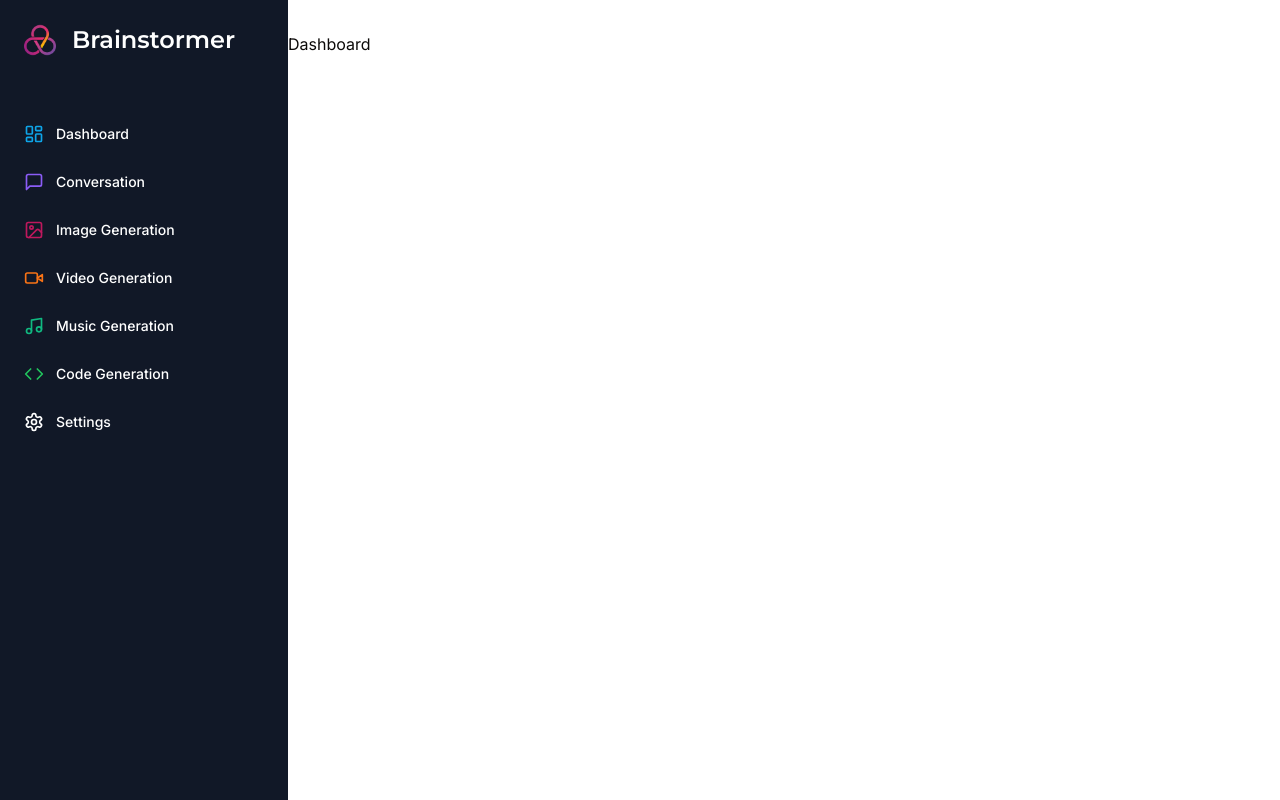
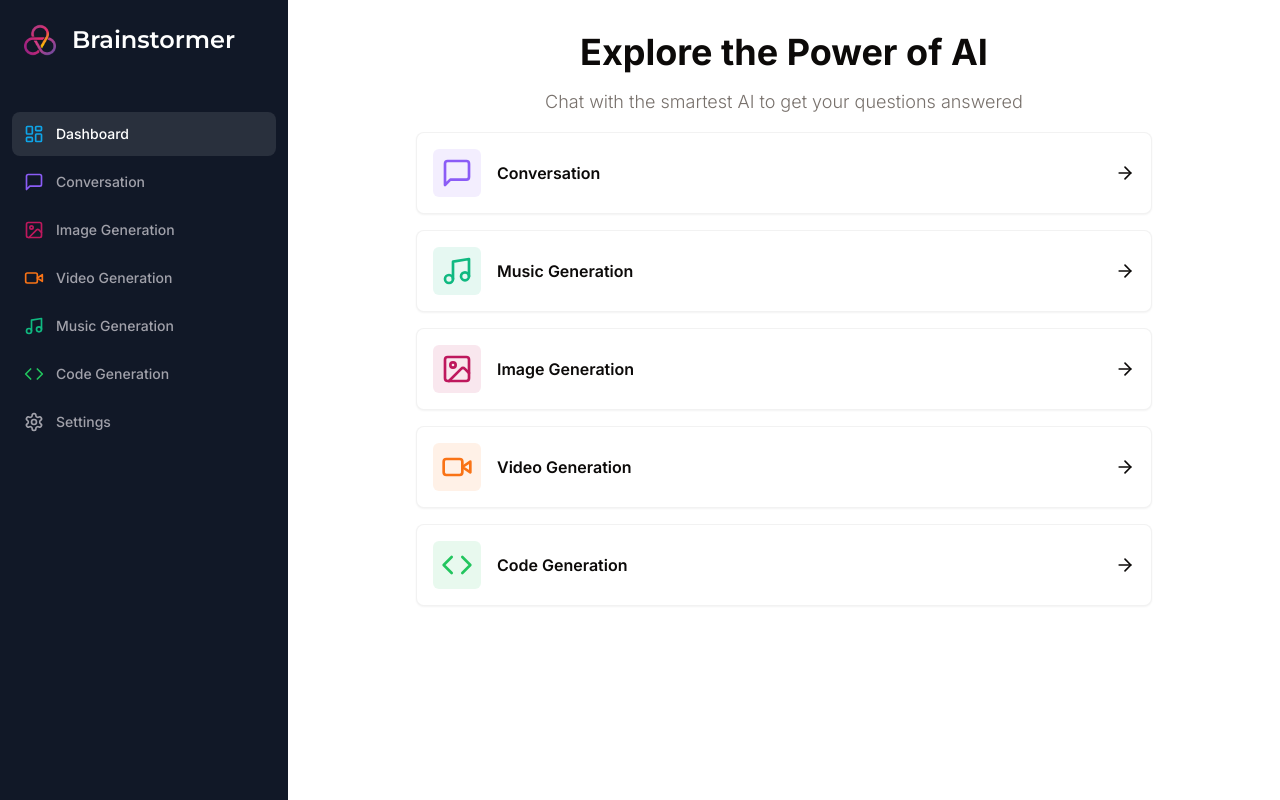
Before and after one commit to SashaMihalache/ai-everything-sass, a Next.js app: page /dashboard in a window 1280 px wide. Built offline with nearby package versions, Linux system fonts and the light colour scheme.

Commit message:
add dashboard

```diff
--- a/app/(dashboard)/(routes)/dashboard/page.tsx
+++ b/app/(dashboard)/(routes)/dashboard/page.tsx
@@ -1,6 +1,87 @@
+'use client';
+
 import { Button } from '@/components/ui/button';
+import { Card } from '@/components/ui/card';
+import { cn } from '@/lib/utils';
 import { UserButton } from '@clerk/nextjs';
+import {
+  ArrowRight,
+  Code,
+  ImageIcon,
+  MessageSquare,
+  Music,
+  VideoIcon,
+} from 'lucide-react';
+import { useRouter } from 'next/navigation';
+
+const tools = [
+  {
+    label: 'Conversation',
+    icon: MessageSquare,
+    color: 'text-violet-500',
+    bgColor: 'bg-violet-500/10',
+    href: '/conversation',
+  },
+  {
+    label: 'Music Generation',
+    icon: Music,
+    color: 'text-emerald-500',
+    bgColor: 'bg-emerald-500/10',
+    href: '/music',
+  },
+  {
+    label: 'Image Generation',
+    icon: ImageIcon,
+    color: 'text-pink-700',
+    bgColor: 'bg-pink-700/10',
+    href: '/image',
+  },
+  {
+    label: 'Video Generation',
+    icon: VideoIcon,
+    color: 'text-orange-500',
+    bgColor: 'bg-orange-500/10',
+    href: '/conversation',
+  },
+  {
+    label: 'Code Generation',
+    icon: Code,
+    color: 'text-green-500',
+    bgColor: 'bg-green-500/10',
+    href: '/conversation',
+  },
+];
 
 export default function DashboardPage() {
-  return <div>Dashboard</div>;
+  const router = useRouter();
+
+  return (
+    <div>
+      <div className="mb-8 space-y-4">
+        <h2 className="text-2xl md:text-4xl font-bold text-center">
+          Explore the Power of AI
+        </h2>
+        <p className="text-muted-foreground font-light text-sm md:text-lg text-center">
+          Chat with the smartest AI to get your questions answered
+        </p>
+        <div className="px-4 md:px-20 lg:px-32 space-y-4">
+          {tools.map((tool, index) => (
+            <Card
+              onClick={() => router.push(tool.href)}
+              key={tool.href}
+              className="p-4 border-black/5 flex items-center justify-between hover:shadow-md transition cursor-pointer"
+            >
+              <div className="flex items-center gap-x-4">
+                <div className={cn('p-2 w-fit rounded-md', tool.bgColor)}>
+                  <tool.icon className={cn('w-8 h-8', tool.color)} />
+                </div>
+                <div className="font-semibold">{tool.label}</div>
+              </div>
+              <ArrowRight className="w-5 h-5" />
+            </Card>
+          ))}
+        </div>
+      </div>
+    </div>
+  );
 }
--- a/components/Sidebar.tsx
+++ b/components/Sidebar.tsx
@@ -12,6 +12,7 @@
 } from 'lucide-react';
 import { Montserrat } from 'next/font/google';
 import Image from 'next/image';
+import { usePathname } from 'next/navigation';
 import Link from 'next/link';
 
 const montserrat = Montserrat({
@@ -35,25 +36,25 @@
   {
     label: 'Image Generation',
     icon: ImageIcon,
-    href: '/image-generation',
+    href: '/image',
     color: 'text-pink-700',
   },
   {
     label: 'Video Generation',
     icon: VideoIcon,
-    href: '/video-generation',
+    href: '/video',
     color: 'text-orange-500',
   },
   {
     label: 'Music Generation',
     icon: Music,
-    href: '/music-generation',
+    href: '/music',
     color: 'text-emerald-500',
   },
   {
     label: 'Code Generation',
     icon: Code,
-    href: '/code-generation',
+    href: '/code',
     color: 'text-green-500',
   },
   {
@@ -64,6 +65,8 @@
 ];
 
 const Sidebar = () => {
+  const pathname = usePathname();
+
   return (
     <div className="space-y-4 py-4 flex flex-col h-full bg-[#111827] text-white">
       <div className="px-3 py-2 flex-1">
@@ -81,7 +84,12 @@
               <Link
                 href={r.href}
                 key={r.href}
-                className="text-sm group flex p-3 w-full justify-start font-medium cursor-pointer hover:text-white hover:bg-white/10 rounded-lg transition"
+                className={cn(
+                  'text-sm group flex p-3 w-full justify-start font-medium cursor-pointer hover:text-white hover:bg-white/10 rounded-lg transition',
+                  pathname === r.href
+                    ? 'text-white bg-white/10'
+                    : 'text-zinc-400'
+                )}
               >
                 <div className="flex items-center flex-1">
                   <r.icon className={cn('h-5 w-5 mr-3', r.color)} />
--- /dev/null
+++ b/components/ui/card.tsx
@@ -0,0 +1,79 @@
+import * as React from "react"
+
+import { cn } from "@/lib/utils"
+
+const Card = React.forwardRef<
+  HTMLDivElement,
+  React.HTMLAttributes<HTMLDivElement>
+>(({ className, ...props }, ref) => (
+  <div
+    ref={ref}
+    className={cn(
+      "rounded-lg border bg-card text-card-foreground shadow-sm",
+      className
+    )}
+    {...props}
+  />
+))
+Card.displayName = "Card"
+
+const CardHeader = React.forwardRef<
+  HTMLDivElement,
+  React.HTMLAttributes<HTMLDivElement>
+>(({ className, ...props }, ref) => (
+  <div
+    ref={ref}
+    className={cn("flex flex-col space-y-1.5 p-6", className)}
+    {...props}
+  />
+))
+CardHeader.displayName = "CardHeader"
+
+const CardTitle = React.forwardRef<
+  HTMLParagraphElement,
+  React.HTMLAttributes<HTMLHeadingElement>
+>(({ className, ...props }, ref) => (
+  <h3
+    ref={ref}
+    className={cn(
+      "text-2xl font-semibold leading-none tracking-tight",
+      className
+    )}
+    {...props}
+  />
+))
+CardTitle.displayName = "CardTitle"
+
+const CardDescription = React.forwardRef<
+  HTMLParagraphElement,
+  React.HTMLAttributes<HTMLParagraphElement>
+>(({ className, ...props }, ref) => (
+  <p
+    ref={ref}
+    className={cn("text-sm text-muted-foreground", className)}
+    {...props}
+  />
+))
+CardDescription.displayName = "CardDescription"
+
+const CardContent = React.forwardRef<
+  HTMLDivElement,
+  React.HTMLAttributes<HTMLDivElement>
+>(({ className, ...props }, ref) => (
+  <div ref={ref} className={cn("p-6 pt-0", className)} {...props} />
+))
+CardContent.displayName = "CardContent"
+
+const CardFooter = React.forwardRef<
+  HTMLDivElement,
+  React.HTMLAttributes<HTMLDivElement>
+>(({ className, ...props }, ref) => (
+  <div
+    ref={ref}
+    className={cn("flex items-center p-6 pt-0", className)}
+    {...props}
+  />
+))
+CardFooter.displayName = "CardFooter"
+
+export { Card, CardHeader, CardFooter, CardTitle, CardDescription, CardContent }
```
